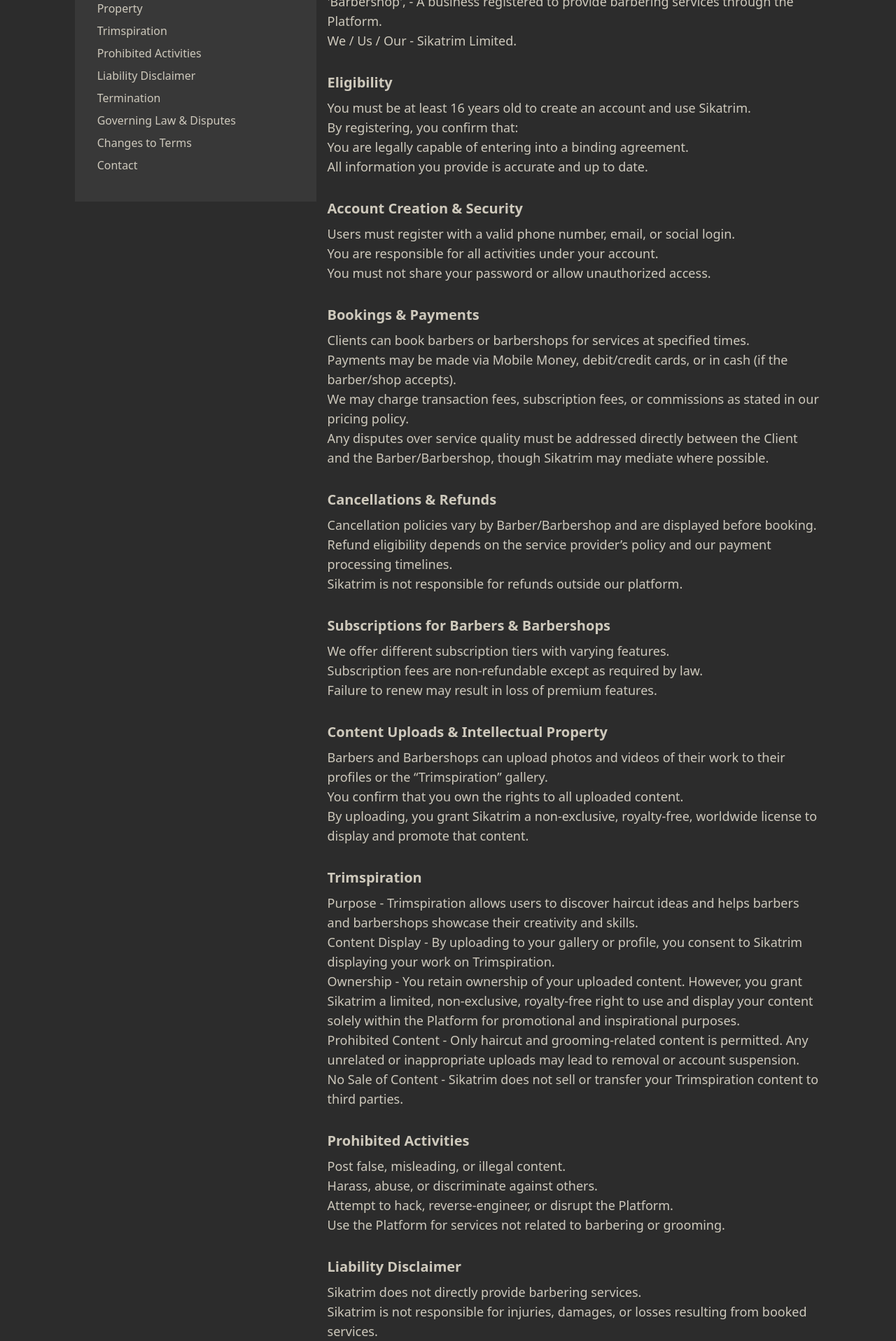
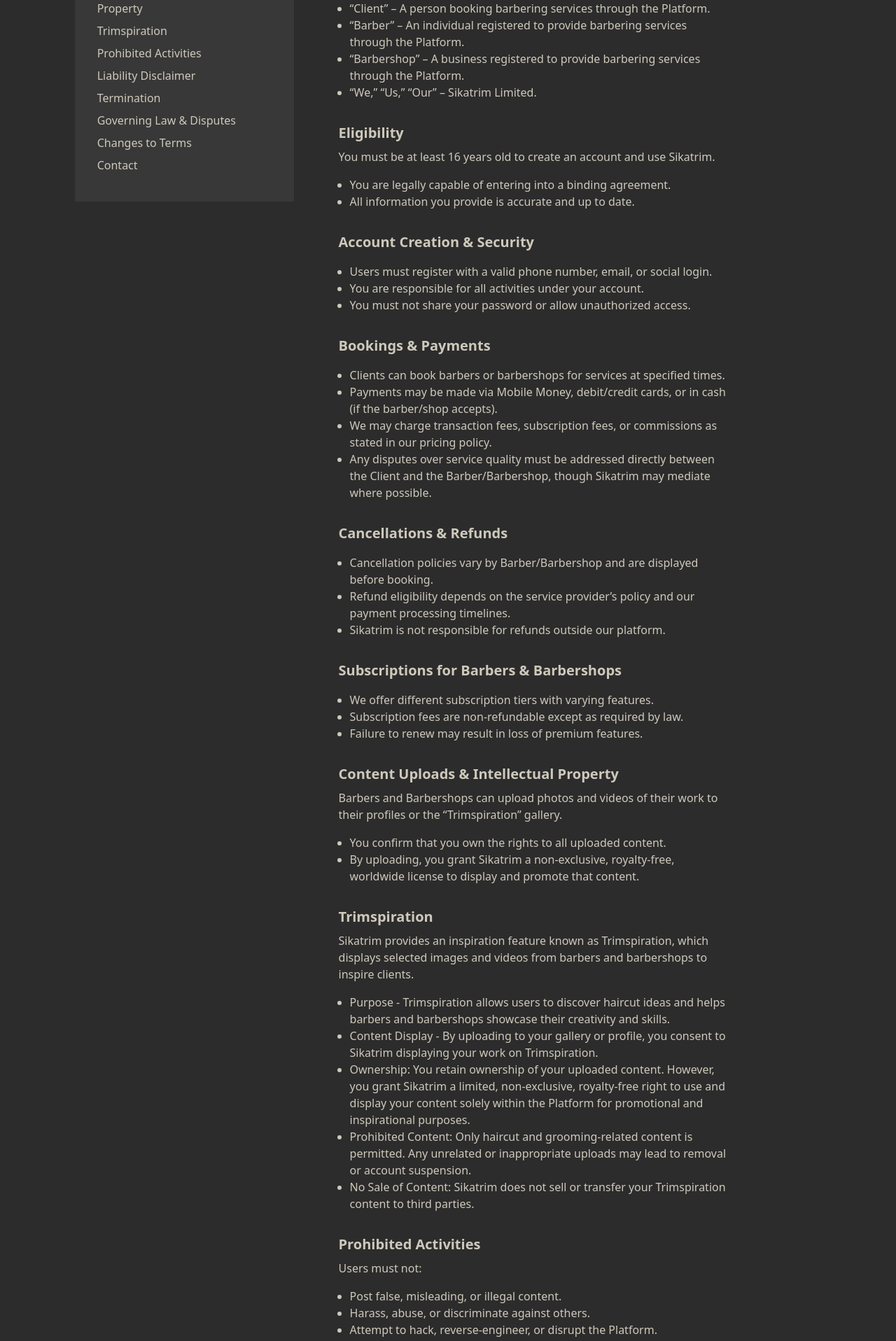
Before and after one commit to Ken12222/SikaTrims, a Next.js app: page /terms-of-use in a window 1280 px wide. Shown: the part 540-2456 px from the top of the page at 70% size. Built offline with nearby package versions, Linux system fonts and the light colour scheme.

Commit message:
termsofuse fix

```diff
--- a/src/app/terms-of-use/page.jsx
+++ b/src/app/terms-of-use/page.jsx
@@ -6,195 +6,239 @@
   {
     id: 1,
     title: "Introduction",
+    subtext:
+      "Welcome to Sikatrim! These Terms & Conditions (“Terms”) govern your access to and use of the Sikatrim mobile application and related services (the “Platform”).By creating an account or using our Platform, you agree to these Terms. If you disagree, do not use Sikatrim.",
     content: [
       {
-        term: "Welcome to Sikatrim! These Terms & Conditions (“Terms”) govern your access to and use of the Sikatrim mobile application and related services (the “Platform”).",
+        term: "",
+        subterm: {
+          one: "",
+          two: "",
+          three: "",
         },
-      {
-        term: "By creating an account or using our Platform, you agree to these Terms. If you disagree, do not use Sikatrim.",
       },
     ],
   },
   {
     id: 2,
     title: "Definitions",
+    subtext:
+      "Welcome to Sikatrim! These Terms & Conditions (“Terms”) govern your access to and use of the Sikatrim mobile application and related services (the “Platform”).By creating an account or using our Platform, you agree to these Terms. If you disagree, do not use Sikatrim.",
     content: [
       {
-        term: "'Client' - A person booking barbering services through the Platform.",
+        term: "",
+        subterm: {
+          one: "“Client” – A person booking barbering services through the Platform.",
+          two: "“Barber” – An individual registered to provide barbering services through the Platform.",
+          three:
+            "“Barbershop” – A business registered to provide barbering services through the Platform.",
+          four: "“We,” “Us,” “Our” – Sikatrim Limited.",
         },
-      {
-        term: "'Barber', - An individual registered to provide barbering services through the Platform.",
       },
-      {
-        term: "'Barbershop', - A business registered to provide barbering services through the Platform.",
-      },
-      { term: "We / Us / Our - Sikatrim Limited." },
     ],
   },
   {
     id: 3,
     title: "Eligibility",
+    subtext:
+      "You must be at least 16 years old to create an account and use Sikatrim.",
     content: [
       {
-        term: "You must be at least 16 years old to create an account and use Sikatrim.",
+        term: "",
+        subterm: {
+          one: "You are legally capable of entering into a binding agreement.",
+          two: "All information you provide is accurate and up to date.",
         },
-      { term: "By registering, you confirm that:" },
-      { term: "You are legally capable of entering into a binding agreement." },
-      { term: "All information you provide is accurate and up to date." },
+      },
     ],
   },
   {
     id: 4,
     title: "Account Creation & Security",
+    subtext: "",
     content: [
       {
-        term: "Users must register with a valid phone number, email, or social login.",
+        term: "",
+        subterm: {
+          one: "Users must register with a valid phone number, email, or social login.",
+          two: "You are responsible for all activities under your account.",
+          three:
+            "You must not share your password or allow unauthorized access.",
         },
-      { term: "You are responsible for all activities under your account." },
-      {
-        term: "You must not share your password or allow unauthorized access.",
       },
     ],
   },
   {
     id: 5,
     title: "Bookings & Payments",
+    subtext: "",
     content: [
       {
-        term: "Clients can book barbers or barbershops for services at specified times.",
+        term: "",
+        subterm: {
+          one: "Clients can book barbers or barbershops for services at specified times.",
+          two: "Payments may be made via Mobile Money, debit/credit cards, or in cash (if the barber/shop accepts).",
+          three:
+            "We may charge transaction fees, subscription fees, or commissions as stated in our pricing policy.",
+          four: "Any disputes over service quality must be addressed directly between the Client and the Barber/Barbershop, though Sikatrim may mediate where possible.",
         },
-      {
-        term: "Payments may be made via Mobile Money, debit/credit cards, or in cash (if the barber/shop accepts).",
-      },
-      {
-        term: "We may charge transaction fees, subscription fees, or commissions as stated in our pricing policy.",
-      },
-      {
-        term: "Any disputes over service quality must be addressed directly between the Client and the Barber/Barbershop, though Sikatrim may mediate where possible.",
       },
     ],
   },
   {
     id: 6,
     title: "Cancellations & Refunds",
+    subtext: "",
     content: [
       {
-        term: "Cancellation policies vary by Barber/Barbershop and are displayed before booking.",
+        term: "",
+        subterm: {
+          one: "Cancellation policies vary by Barber/Barbershop and are displayed before booking.",
+          two: "Refund eligibility depends on the service provider’s policy and our payment processing timelines.",
+          three:
+            "Sikatrim is not responsible for refunds outside our platform.",
         },
-      {
-        term: "Refund eligibility depends on the service provider’s policy and our payment processing timelines.",
       },
-      { term: "Sikatrim is not responsible for refunds outside our platform." },
     ],
   },
   {
     id: 7,
     title: "Subscriptions for Barbers & Barbershops",
+    subtext: "",
     content: [
-      { term: "We offer different subscription tiers with varying features." },
       {
-        term: "Subscription fees are non-refundable except as required by law.",
+        term: "",
+        subterm: {
+          one: "We offer different subscription tiers with varying features.",
+          two: "Subscription fees are non-refundable except as required by law.",
+          three: "Failure to renew may result in loss of premium features.",
         },
-      { term: "Failure to renew may result in loss of premium features." },
+      },
     ],
   },
   {
     id: 8,
     title: "Content Uploads & Intellectual Property",
+    subtext:
+      "Barbers and Barbershops can upload photos and videos of their work to their profiles or the “Trimspiration” gallery.",
     content: [
       {
-        term: "Barbers and Barbershops can upload photos and videos of their work to their profiles or the “Trimspiration” gallery.",
+        term: "",
+        subterm: {
+          one: "You confirm that you own the rights to all uploaded content.",
+          two: "By uploading, you grant Sikatrim a non-exclusive, royalty-free, worldwide license to display and promote that content.",
         },
-      { term: "You confirm that you own the rights to all uploaded content." },
-      {
-        term: "By uploading, you grant Sikatrim a non-exclusive, royalty-free, worldwide license to display and promote that content.",
       },
     ],
   },
   {
     id: 9,
     title: "Trimspiration",
+    subtext:
+      "Sikatrim provides an inspiration feature known as Trimspiration, which displays selected images and videos from barbers and barbershops to inspire clients.",
     content: [
       {
-        term: "Purpose - Trimspiration allows users to discover haircut ideas and helps barbers and barbershops showcase their creativity and skills.",
+        term: "",
+        subterm: {
+          one: "Purpose - Trimspiration allows users to discover haircut ideas and helps barbers and barbershops showcase their creativity and skills.",
+          two: "Content Display - By uploading to your gallery or profile, you consent to Sikatrim displaying your work on Trimspiration.",
+          three:
+            "Ownership: You retain ownership of your uploaded content. However, you grant Sikatrim a limited, non-exclusive, royalty-free right to use and display your content solely within the Platform for promotional and inspirational purposes.",
+          four: "Prohibited Content: Only haircut and grooming-related content is permitted. Any unrelated or inappropriate uploads may lead to removal or account suspension.",
+          five: "No Sale of Content: Sikatrim does not sell or transfer your Trimspiration content to third parties.",
         },
-      {
-        term: "Content Display - By uploading to your gallery or profile, you consent to Sikatrim displaying your work on Trimspiration.",
-      },
-      {
-        term: "Ownership - You retain ownership of your uploaded content. However, you grant Sikatrim a limited, non-exclusive, royalty-free right to use and display your content solely within the Platform for promotional and inspirational purposes.",
-      },
-      {
-        term: "Prohibited Content - Only haircut and grooming-related content is permitted. Any unrelated or inappropriate uploads may lead to removal or account suspension.",
-      },
-      {
-        term: "No Sale of Content - Sikatrim does not sell or transfer your Trimspiration content to third parties.",
       },
     ],
   },
   {
     id: 10,
     title: "Prohibited Activities",
+    subtext: "Users must not:",
     content: [
-      { term: "Post false, misleading, or illegal content." },
-      { term: "Harass, abuse, or discriminate against others." },
-      { term: "Attempt to hack, reverse-engineer, or disrupt the Platform." },
       {
-        term: "Use the Platform for services not related to barbering or grooming.",
+        term: "",
+        subterm: {
+          one: "Post false, misleading, or illegal content.",
+          two: "Harass, abuse, or discriminate against others.",
+          three: "Attempt to hack, reverse-engineer, or disrupt the Platform.",
+          four: "Use the Platform for services not related to barbering or grooming.",
+        },
       },
     ],
   },
   {
     id: 11,
     title: "Liability Disclaimer",
+    subtext: "Sikatrim",
     content: [
-      { term: "Sikatrim does not directly provide barbering services." },
       {
-        term: "Sikatrim is not responsible for injuries, damages, or losses resulting from booked services.",
+        term: "",
+        subterm: {
+          one: "Does not directly provide barbering services.",
+          two: "Is not responsible for injuries, damages, or losses resulting from booked services.",
+          three:
+            "Limits its liability to the maximum extent permitted by Ghanaian law.",
         },
-      {
-        term: "Sikatrim limits its liability to the maximum extent permitted by Ghanaian law.",
       },
     ],
   },
   {
     id: 12,
     title: "Termination",
+    subtext: "We may suspend or terminate accounts that:",
     content: [
       {
-        term: "We may suspend or terminate accounts that violate these Terms.",
+        term: "",
+        subterm: {
+          one: "Violate these Terms.",
+          two: "Engage in fraudulent or harmful activity.",
         },
-      {
-        term: "We may also terminate accounts that engage in fraudulent or harmful activity.",
       },
     ],
   },
   {
     id: 13,
     title: "Governing Law & Disputes",
+    subtext:
+      "These Terms are governed by the laws of the Republic of Ghana.Disputes will be resolved through mediation before court action, unless urgent legal relief is required.",
     content: [
       {
-        term: "These Terms are governed by the laws of the Republic of Ghana.",
+        term: "",
+        subterm: {
+          one: "",
+          two: "",
         },
-      {
-        term: "Disputes will be resolved through mediation before court action, unless urgent legal relief is required.",
       },
     ],
   },
   {
     id: 14,
     title: "Changes to Terms",
+    subtext:
+      "We may update these Terms at any time. Continued use of the Platform after changes means you accept the updated Terms.",
     content: [
-      { term: "We may update these Terms at any time." },
       {
-        term: "Continued use of the Platform after changes means you accept the updated Terms.",
+        term: "",
+        subterm: {
+          one: "",
+          two: "",
+        },
       },
     ],
   },
   {
     id: 15,
     title: "Contact",
-    content: [{ term: "support@sikatrim.com" }, { term: "Accra, Ghana" }],
+    subtext: "For questions, contact us at:",
+    content: [
+      {
+        term: "",
+        subterm: {
+          one: "support@sikatrim.com",
+          two: "Accra, Ghana",
+        },
+      },
+    ],
   },
 ];
 
@@ -202,7 +246,7 @@
   return (
     <section className="py-32 mx-auto flex flex-wrap items-center *:text-[#CEC9BC]">
       <h1 className="text-3xl mt-8 font-bold">Terms Of Service</h1>
-      <div className="grid md:grid-cols-3 gap-4">
+      <div className="grid md:grid-cols-3 gap-16">
         <div className="bg-[#383838] w-fit h-fit p-8 mt-8">
           {terms &&
             terms.map((t) => (
@@ -213,7 +257,7 @@
               </div>
             ))}
         </div>
-        <div className="md:col-span-2">
+        <div className="md:col-span-2 md:w-5/6">
           {terms &&
             terms.map((t) => (
               <div
@@ -222,14 +266,61 @@
                 className="[&>p:first-child]:font-bold [&>p:first-child]:text-xl [&>p:first-child]:mt-8 [&>p:first-child]:mb-2"
               >
                 <p>{t.title}</p>
+                <p>{t.subtext}</p>
                 <ol>
                   {t.content &&
                     t.content.map((c) => (
-                      <li key={c.term}>
-                        <p className="text-lg">{c.term}</p>
+                      <div
+                        key={c.term}
+                        className="[&_p]:text-base [&_>div:last-child]:mx-4"
+                      >
+                        {/* <p className="text-xl my-4 list-disc">{c.term}</p> */}
+                        <li className="list">
+                          <p className="text-xl my-4 font-semibold">{c.term}</p>
                         </li>
+                        <div>
+                          {c.subterm.one && (
+                            <li className="list-disc">
+                              <p className="text-lg">{c.subterm.one}</p>
+                            </li>
+                          )}
+                          {c.subterm.two && (
+                            <li className="list-disc">
+                              <p className="text-base">{c.subterm.two}</p>
+                            </li>
+                          )}
+                          {c.subterm.three && (
+                            <li className="list-disc">
+                              <p className="text-base">{c.subterm.three}</p>
+                            </li>
+                          )}
+                          {c.subterm.four && (
+                            <li className="list-disc">
+                              <p className="text-base">{c.subterm.four}</p>
+                            </li>
+                          )}
+                          {c.subterm.five && (
+                            <li className="list-disc">
+                              <p className="text-base">{c.subterm.five}</p>
+                            </li>
+                          )}
+                          {c.subterm.six && (
+                            <li className="list-disc">
+                              {c.subterm.six && (
+                                <p className="text-base">{c.subterm.six}</p>
+                              )}
+                            </li>
+                          )}
+                          {c.subterm.seven && (
+                            <li className="list-disc">
+                              <p className="text-base">{c.subterm.seven}</p>
+                            </li>
+                          )}
+                        </div>
+                      </div>
                     ))}
                 </ol>
+                {t.foot && <p className="my-4 border-t text-base">{t.foot}</p>}
               </div>
             ))}
         </div>
```
Also changed, not shown: src/app/eula/page.jsx (+11 -7 lines). Lines whose indentation alone changed are shown as unchanged.
